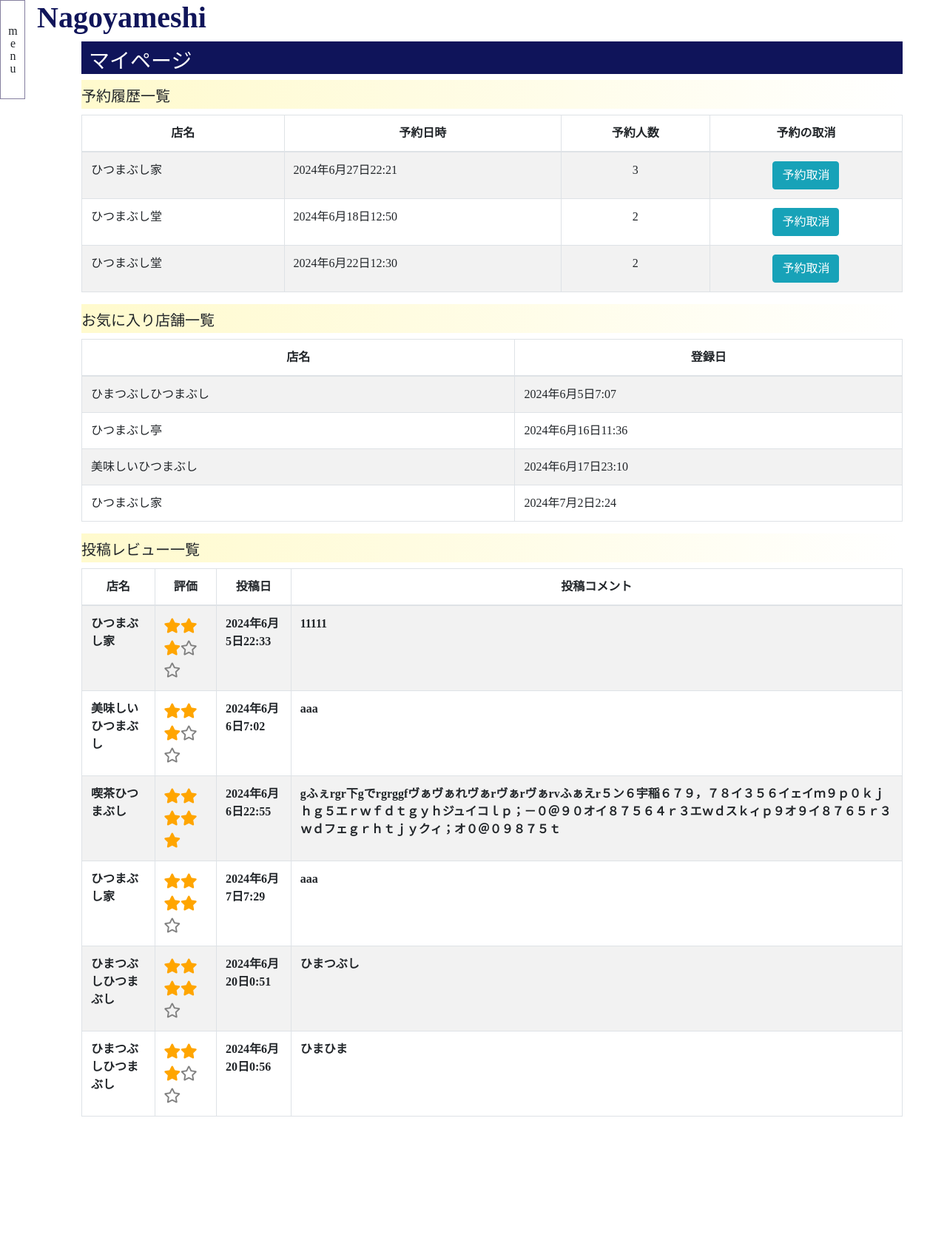
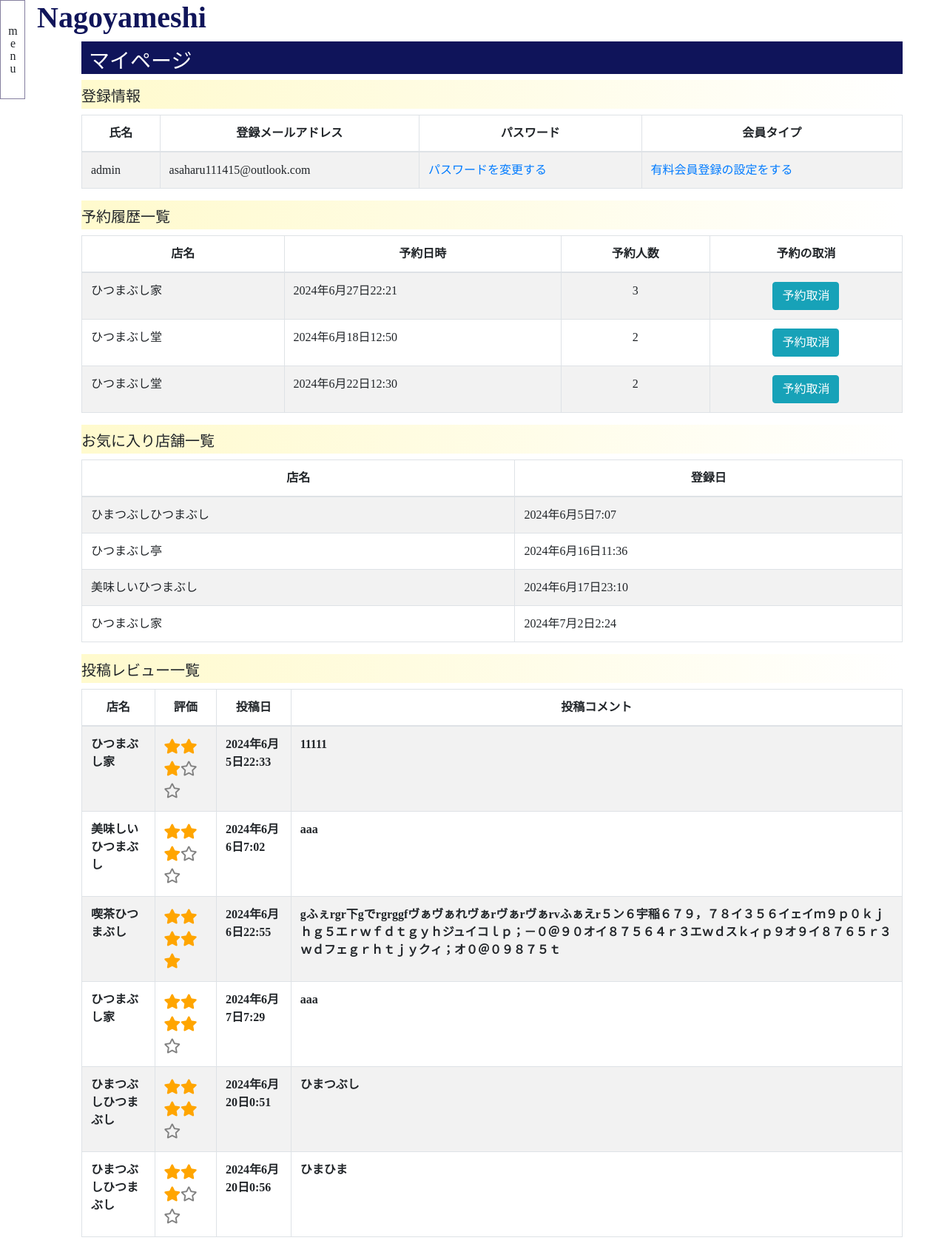
Before and after one commit to chicorichan/nagoyameshi, a Django app: page /mypage/ in a window 1280 px wide. Shown: the whole page at 74% size. Before the commit the page ends 1509 px from the top, so only its background shows below. Run offline with Django 5.2, Linux system fonts and the light colour scheme; a user stored in the database is signed in; data comes from the database, SQL or seed files in the repository; both versions use the stored data as it was after the commit; lists and menus that the app fills with data are empty; parts of the project's set-up code (start-up, migrations or seed data) failed here and were passed over; some libraries are stand-ins or nearby versions.

Commit message:
有料会員登録への誘導リンクをマイページに追加

```diff
--- a/kadai_002/myvenv/myproject/nagoyameshi/views.py
+++ b/kadai_002/myvenv/myproject/nagoyameshi/views.py
@@ -357,7 +357,6 @@
         context["reviews"] = Review.objects.filter(user=request.user)
 
         # 自分が投稿したレビューも取り出せる。
-
         return render(request, "nagoyameshi/mypage.html", context)
 
 # urls.pyから呼び出せるようにする。
@@ -502,7 +501,5 @@
                 print("サブスクリプションは有効です。")
 
                 is_premium = True
-            else:
-                is_premium = False
 
         return is_premium
--- a/kadai_002/myvenv/myproject/templates/nagoyameshi/mypage.html
+++ b/kadai_002/myvenv/myproject/templates/nagoyameshi/mypage.html
@@ -17,6 +17,31 @@
 
 <h3>マイページ</h3>
 {# TODO: これまで登録した自分の、予約、お気に入り、レビューを確認できるようにする。 #}
+<h5>登録情報</h5>
+<table class="table table-striped table-hover table-bordered">
+<thead>
+  <tr style="text-align: center;">
+      <th>氏名</th>
+      <th>登録メールアドレス</th>
+      <th>パスワード</th>
+      <th>会員タイプ</th>
+  </tr>
+</thead>
+<tr>
+<td>{{ user.username }}</td>
+<td>{{ user.email }}</td>
+<td><a href="{% url 'password_reset' %}">パスワードを変更する</a></td>
+<td>{% if request.user.paid_member %}
+  <a class="button" href="{% url 'nagoyameshi:portal' %}">有料会員登録の設定をする</a>
+    {% else %}
+    <form action="{% url 'nagoyameshi:checkout' %}" method="post">
+      {% csrf_token %}
+      <input class="btn btn-warning" type="submit" value="有料会員登録をする">
+      </form>
+    {% endif %}
+</td>
+</tr>
+</table>
 {# reservations #}
 <h5>予約履歴一覧</h5>
 <table class="table table-striped table-hover table-bordered">
@@ -27,7 +52,7 @@
       <th>予約人数</th>
       <th>予約の取消</th>
   </tr>
-</thead>
+  </thead>
 {% for reservation in reservations %}
 <tr>
     <td>{{ reservation.restaurant.name }}</td>
```
Also changed, not shown: kadai_002/myvenv/myproject/accounts/views.py (+8 -0 lines), kadai_002/myvenv/myproject/templates/nagoyameshi/restaurant.html (+3 -10 lines), kadai_002/myvenv/myproject/db.sqlite3, kadai_002/myvenv/myproject/templates/nagoyameshi/base.html (line endings or trailing spaces).
